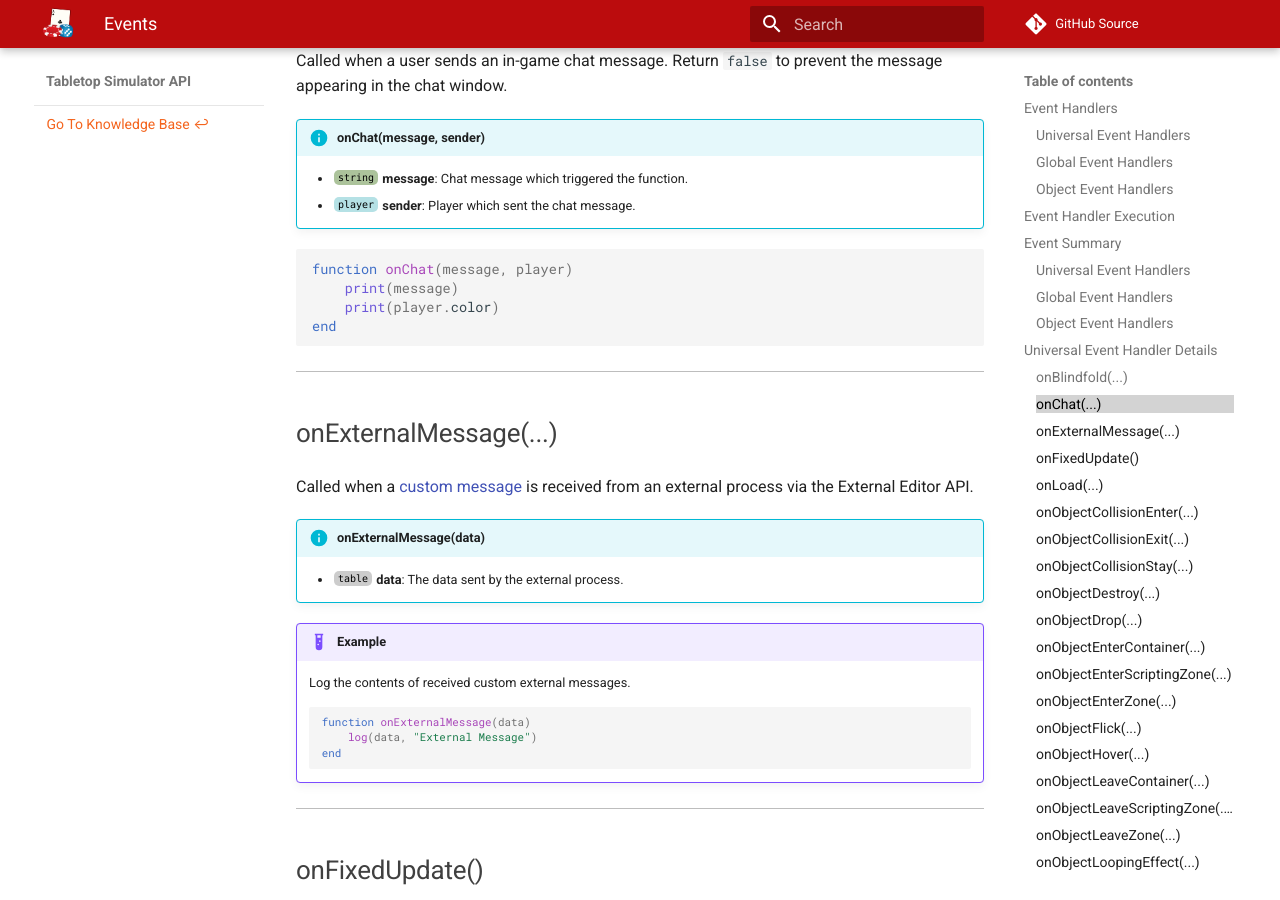
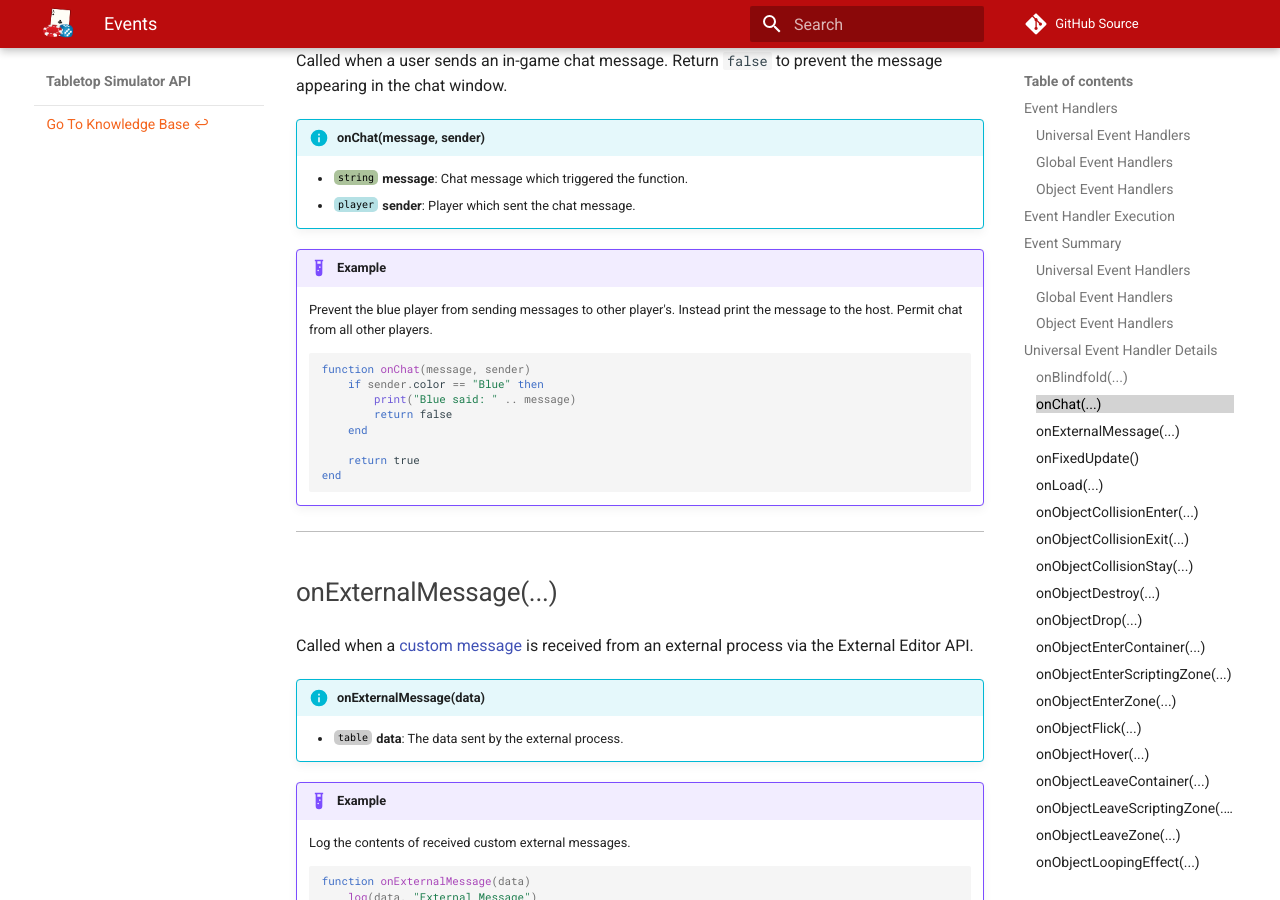
Before and after one commit to Berserk-Games/Tabletop-Simulator-API, an MkDocs documentation site: the page built from docs/events.md, in a window 1280 px wide and 900 px high, scrolled down 6077 px. Built offline with MkDocs 1.6.1 and Material for MkDocs 9.7.7, drawn with Linux system fonts in a browser that asks for light colours; comment, search, counter and statistics services are not loaded.

Commit message:
Improved onChat example

````diff
--- a/docs/events.md
+++ b/docs/events.md
@@ -177,12 +177,18 @@ Called when a user sends an in-game chat message. Return `false` to prevent the
 	* [<span class="tag str"></span>](types.md) **message**: Chat message which triggered the function.
 	* [<span class="tag pla"></span>](types.md) **sender**: Player which sent the chat message.
 
-``` Lua
-function onChat(message, player)
-	print(message)
-	print(player.color)
-end
-```
+!!!example
+	Prevent the blue player from sending messages to other player's. Instead print the message to the host. Permit chat from all other players.
+	```lua
+	function onChat(message, sender)
+		if sender.color == "Blue" then
+			print("Blue said: " .. message)
+			return false
+		end
+
+		return true
+	end
+	```
 
 ---
 
````
